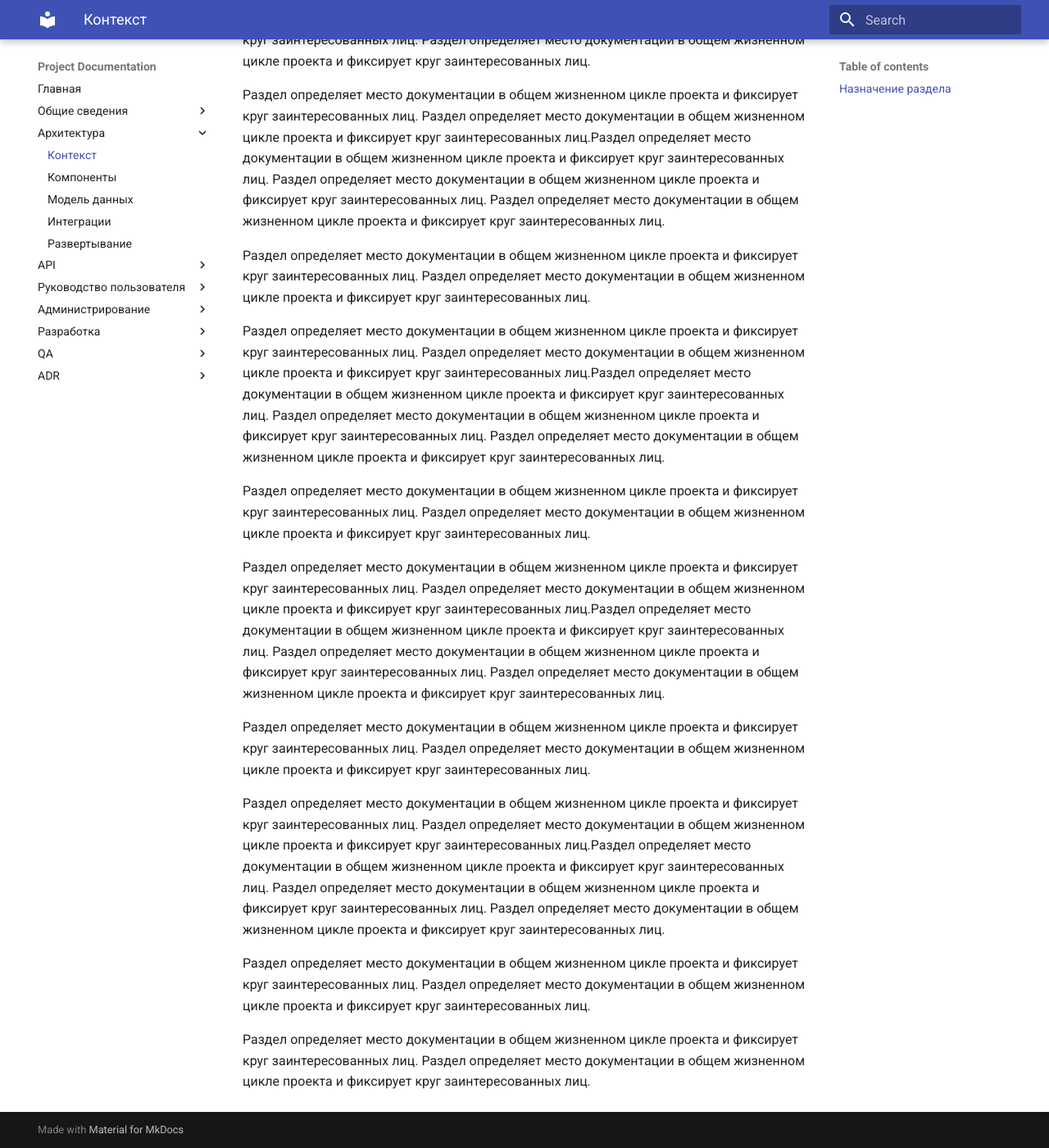
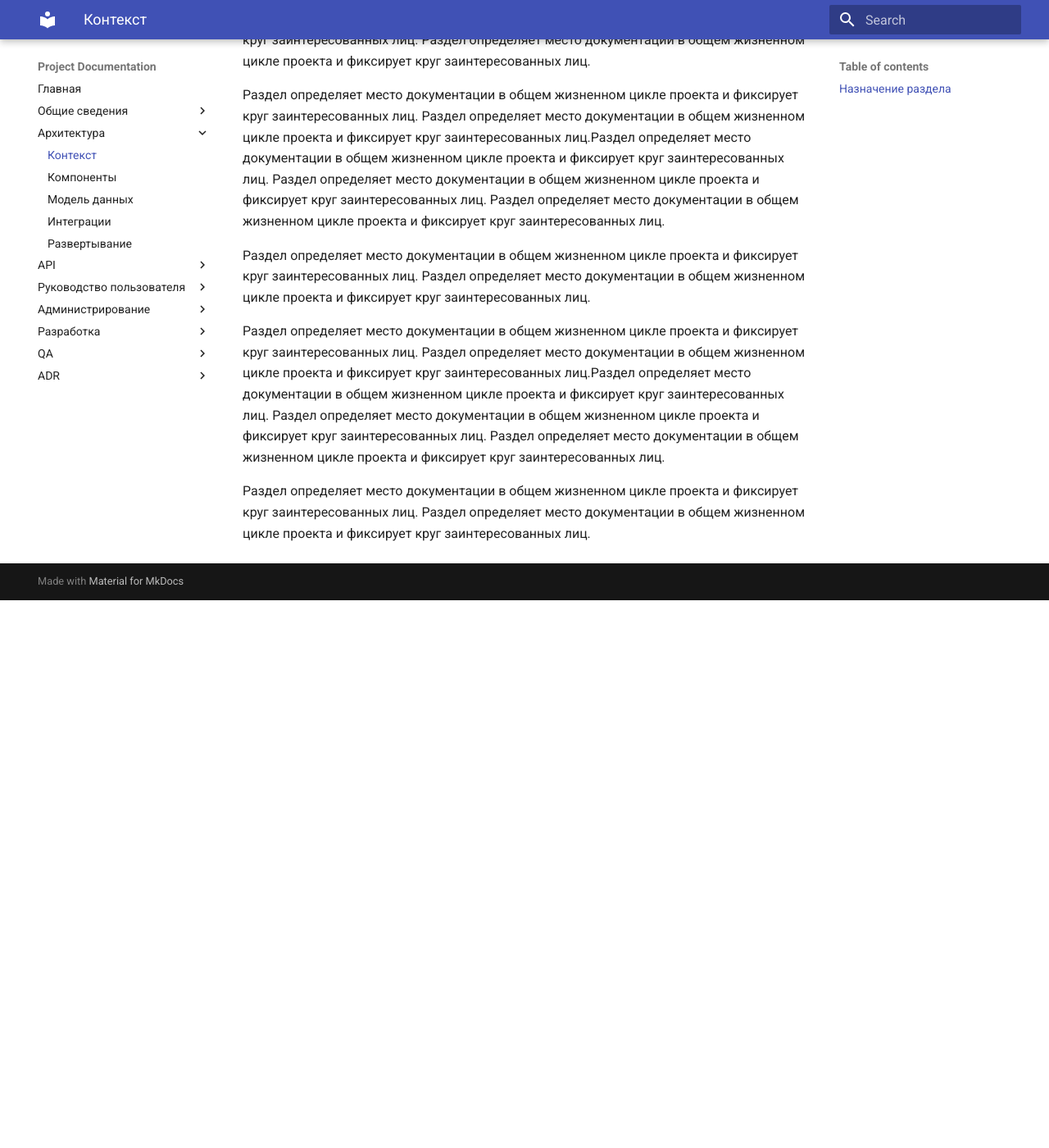
Before and after one commit to techwri/Demo, an MkDocs documentation site: the page built from docs/architecture/context.md, in a window 1280 px wide and 1400 px high, scrolled down 1319 px. Shown: the whole window at 82% size. Built offline with MkDocs 1.6.1 and Material for MkDocs 9.7.7, drawn with Linux system fonts in a browser that asks for light colours; after the commit the page ends 2051 px from its top, so only the background shows below that.

Commit message:
Update context.md

```diff
--- a/docs/architecture/context.md
+++ b/docs/architecture/context.md
@@ -56,25 +56,3 @@
 
 Раздел определяет место документации в общем жизненном цикле проекта и фиксирует круг заинтересованных лиц.
 Раздел определяет место документации в общем жизненном цикле проекта и фиксирует круг заинтересованных лиц.
-
-
-Раздел определяет место документации в общем жизненном цикле проекта и фиксирует круг заинтересованных лиц.
-Раздел определяет место документации в общем жизненном цикле проекта и фиксирует круг заинтересованных лиц.Раздел определяет место документации в общем жизненном цикле проекта и фиксирует круг заинтересованных лиц.
-Раздел определяет место документации в общем жизненном цикле проекта и фиксирует круг заинтересованных лиц.
-Раздел определяет место документации в общем жизненном цикле проекта и фиксирует круг заинтересованных лиц.
-
-Раздел определяет место документации в общем жизненном цикле проекта и фиксирует круг заинтересованных лиц.
-Раздел определяет место документации в общем жизненном цикле проекта и фиксирует круг заинтересованных лиц.
-
-
-Раздел определяет место документации в общем жизненном цикле проекта и фиксирует круг заинтересованных лиц.
-Раздел определяет место документации в общем жизненном цикле проекта и фиксирует круг заинтересованных лиц.Раздел определяет место документации в общем жизненном цикле проекта и фиксирует круг заинтересованных лиц.
-Раздел определяет место документации в общем жизненном цикле проекта и фиксирует круг заинтересованных лиц.
-Раздел определяет место документации в общем жизненном цикле проекта и фиксирует круг заинтересованных лиц.
-
-Раздел определяет место документации в общем жизненном цикле проекта и фиксирует круг заинтересованных лиц.
-Раздел определяет место документации в общем жизненном цикле проекта и фиксирует круг заинтересованных лиц.
-
-
-Раздел определяет место документации в общем жизненном цикле проекта и фиксирует круг заинтересованных лиц.
-Раздел определяет место документации в общем жизненном цикле проекта и фиксирует круг заинтересованных лиц.
```
